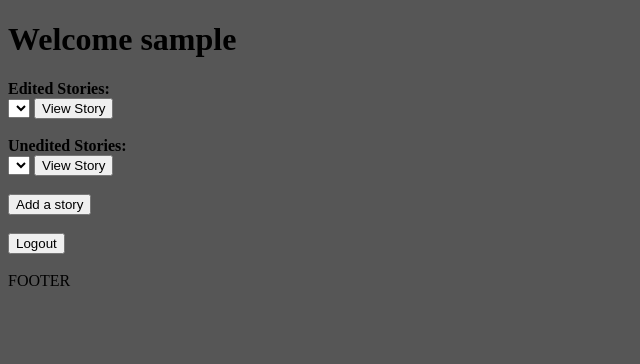
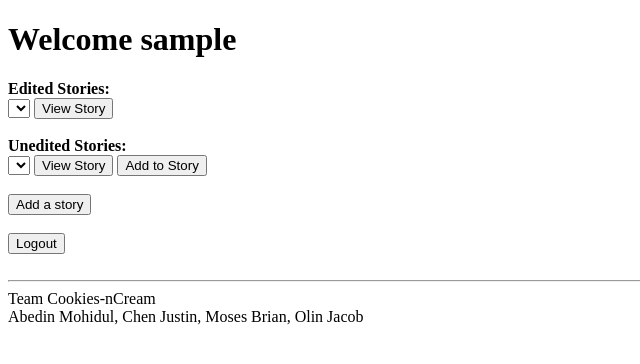
Before and after one commit to Mabedin00/Cookies-nCream, a Flask app: page /main in a window 1280 px wide. Shown: the top 364 px of the page, without its empty margins (0-640 px from the left). Run offline with Flask 2, Linux system fonts and the light colour scheme; the visitor is signed in with stand-in values (Sample User, id 1); lists and menus that the app fills with data are empty.

Commit message:
Added/fixed code for appending and viewing a story

```diff
--- a/app.py
+++ b/app.py
@@ -87,15 +87,25 @@ def help():
 
 @app.route('/viewLatest')
 def viewLatest():
-    session['story'] = request.args.get('story')
     return render_template('viewLatest.html'
     , title = session['story']
     , text = databaseUtils.getLatestEntry(session['story']))
 
+@app.route('/processAppendView')
+def processAppendView():
+    session['story'] = request.args.get('story')
+    if request.args.get('view') != None:
+        return redirect(url_for('viewLatest'))
+    else:
+        return render_template('append.html',
+        Story = session['story'],
+        text = databaseUtils.getLatestEntry(session['story']))
+
+
 @app.route('/appendToStory')
 def appendToStory():
-    session['story'] = request.args.get('story')
-    databaseUtils.addToStoryDB(request.args.get('story'), session['username'], request.args.get('newText'))
+    story = session['story']
+    databaseUtils.addToStoryDB(story, session['username'], request.args.get('newText'))
     return redirect(url_for('viewAll'))
 
 
--- a/databaseUtils.py
+++ b/databaseUtils.py
@@ -59,6 +59,6 @@ def getEntries(storyName):
 def getLatestEntry(storyName):
     db = sqlite3.connect(DB_FILE)
     command = "SELECT entry FROM {} ORDER BY rowid DESC LIMIT 1;".format(storyName)
-    return list(db.execute(command))
+    return list(db.execute(command))[0][0]
     db.commit()
     db.close()
--- a/doc/devlog.txt
+++ b/doc/devlog.txt
@@ -77,8 +77,12 @@ Moses Brian -- 2019-10-25 20:00
 Abedin Mohidul -- 2019-10-25 21:17
     -getEntries function and fixed registration
 
-Chen Justin -- 2019-10-25
+Chen Justin -- 2019-10-25 22:43
     -Fixed main.html forms and added code for viewing stories
 
 Moses Brian -- 2019-10-25 23:45
     -Fixed viewAll function
+
+Chen Justin -- 2019-10-26 20:43
+    -Added/revised code for appending to a story
+    -Fixed how text is displayed when viewing a story
--- a/templates/add.html
+++ b/templates/add.html
@@ -1,6 +1,6 @@
 {% extends "template.html" %}
 
-{% block title %} Add to Story {% endblock %}
+{% block title %} Add a Story {% endblock %}
 
 {% block body %}
     <form method = "GET" action = "/addPage">
--- a/templates/main.html
+++ b/templates/main.html
@@ -17,13 +17,14 @@
     <br>
 
     <b> Unedited Stories: </b>
-    <form method = "GET" action = "/viewLatest">
+    <form method = "GET" action = "/processAppendView">
         <select name = "story">
             {% for story in unEditedStories %}
                 <option value = {{story}}> {{story}} </option>
             {% endfor %}
         </select>
-        <input type = "submit" value = "View Story" />
+        <input type = "submit" name = "view" value = "View Story" />
+        <input type = "submit" name = "add" value = "Add to Story" />
     </form>
     <br>
 
--- a/templates/template.html
+++ b/templates/template.html
@@ -5,9 +5,7 @@
 <head>
     <style>
         body {
-            background-color: #565656;
         }
-        <!-- My eye hurts-->
     </style>
   <title>
     {% block title %}{% endblock %}
@@ -21,7 +19,10 @@
 
 <footer>
     <br>
-    FOOTER
+    <hr>
+    Team Cookies-nCream
+    <br>
+    Abedin Mohidul, Chen Justin, Moses Brian, Olin Jacob
 </footer>
 
 </html>
```
